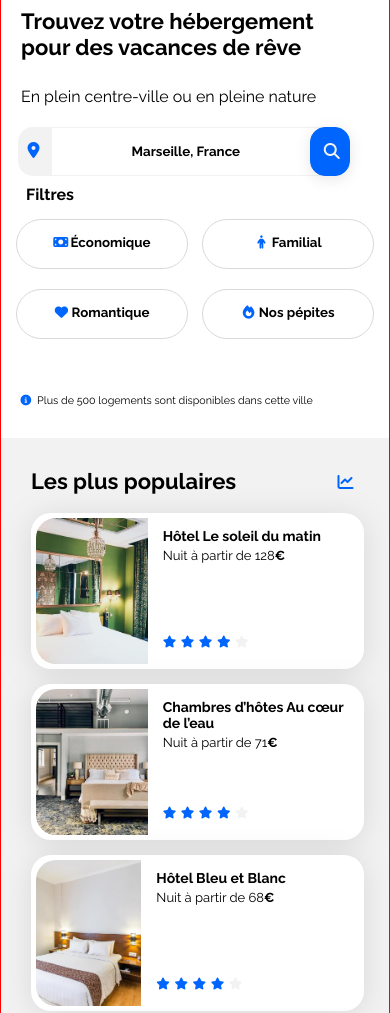
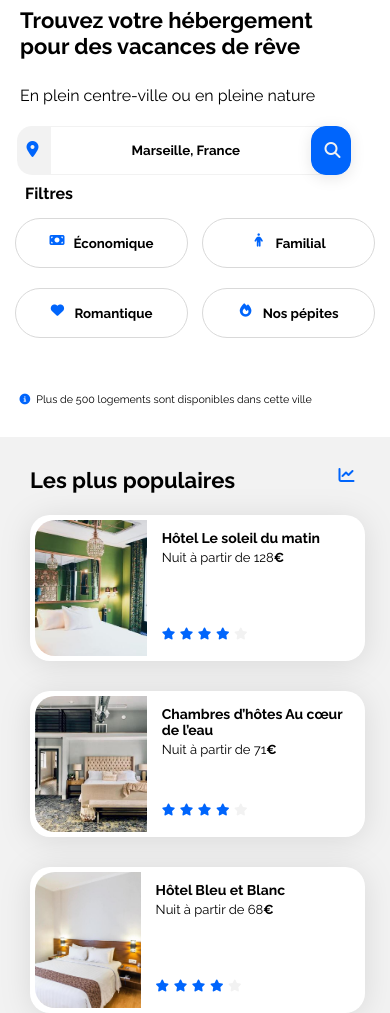
Before and after one commit to TerryAdelaide/Projet-2-OC, a plain HTML site: page Projet 2/index.html in a window 390 px wide. Shown: the part 87-1100 px from the top of the page. Drawn offline with Linux system fonts and the light colour scheme.

Commit message:
Add files via upload

```diff
--- a/Projet 2/css/style.css
+++ b/Projet 2/css/style.css
@@ -19,7 +19,6 @@ body {
     max-width: 1440px;
     box-sizing: border-box;
     margin: 0 auto;
-    border: 1px solid red;
 }
 
 .main-container {
@@ -177,6 +176,7 @@ header {
     border: 1px solid var(--Blue, #0065FC);
     background: var(--Blue, #0065FC);
     font-weight: bold;
+    cursor: pointer;
 }
 
 .fa-magnifying-glass {
@@ -296,6 +296,10 @@ header {
 /****** Populaires ***********/
 .populaires {
     width: 32%;
+}
+
+.fa-chart-line {
+    padding-bottom: 15px;
 }
 
 .populaires-title {
@@ -566,22 +570,36 @@ header {
     .populaires {
         width: 100%;
         margin-top: 50px;
+        padding-bottom: 0;
     }
 
     .populaires-title .fa-chart-line {
         margin: 0 7.5px 15px 0;
     }
 
+    .populaires-title .section-title {
+        margin-bottom: 20px;
+    }
+
     .populaires-cards {
         display: flex;
         flex-direction: row;
         justify-content: space-between;
-        margin-top: -5%;
-        gap: 5%;
+        height: 176px;
+        gap: 15px;
+        margin-bottom: 0;
     }
 
     .populaires-cards a {
         width: 100%;
+        height: 175px;
+        padding-bottom: 0;
+    }
+
+    .populaires-cards .card {
+        height: 136px;
+        margin-top: 0;
+        margin-bottom: 0;
     }
 
     .populaires-cards .card-title {
@@ -846,7 +864,11 @@ header {
     /****** Populaires ***********/
 
     .populaires {
+        display: flex;
+        flex-direction: column;
         margin-top: 0;
+        height: 625px;
+        box-sizing: border-box;
     }
 
     .populaires .fa-chart-line {
@@ -866,11 +888,14 @@ header {
 
     .populaires-cards .card {
         width: 100%;
-        height: 146px;
         padding: 5px 0 5px 5px;
         border-radius: 20px;
         gap: 15px;
         margin-top: 15px;
+    }
+
+    .populaires-cards a {
+        height: 100%;
     }
 
     .populaires-cards .card-content {
@@ -880,7 +905,6 @@ header {
 
     .populaires-cards img {
         Width: 111.67px;
-        Height: 146px;
     }
 
     .populaires-title {
@@ -897,6 +921,7 @@ header {
 
     .hebergements-title .section-title {
         padding-left: 0;
+        padding-bottom: 2.5px;
     }
 
     .hebergements-title {
--- a/Projet 2/index.html
+++ b/Projet 2/index.html
@@ -50,7 +50,7 @@
             placeholder="Marseille, France"
             value="Marseille, France"
           />
-          <button form="button">
+          <button class="bouton">
             <i class="fa-solid fa-magnifying-glass"></i
             ><span class="rechercher">Rechercher</span>
           </button>
@@ -59,24 +59,16 @@
           <p>Filtres</p>
           <div class="filters-button-container">
             <button type="submit">
-              <a class="icon-economique"
-                ><i class="fa-solid fa-money-bill"></i> Économique
-              </a>
+              <i class="fa-solid fa-money-bill"></i> Économique
             </button>
             <button type="submit">
-              <a class="icon-familial"
-                ><i class="fa-solid fa-person"></i> Familial
-              </a>
+              <i class="fa-solid fa-person"></i> Familial
             </button>
             <button type="submit">
-              <a class="icon-romantique"
-                ><i class="fa-solid fa-heart"></i> Romantique
-              </a>
+              <i class="fa-solid fa-heart"></i> Romantique
             </button>
             <button type="submit">
-              <a class="icon-pepites"
-                ><i class="fa-solid fa-fire"></i> Nos pépites
-              </a>
+              <i class="fa-solid fa-fire"></i> Nos pépites
             </button>
           </div>
         </div>
```
